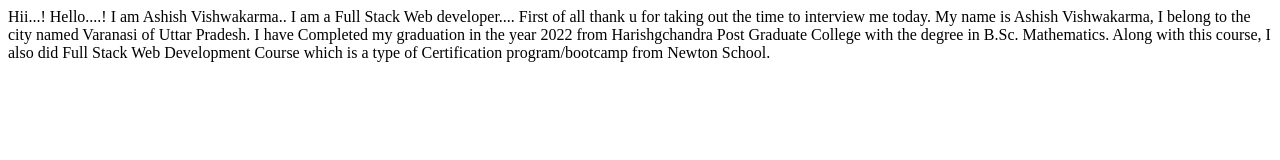
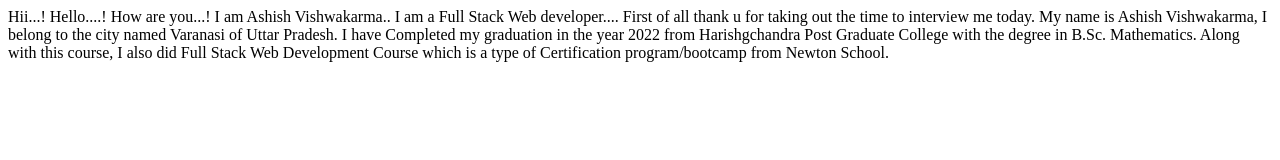
Before and after one commit to ashishvish8738/FrontendFiles, a plain HTML site: page Basics/index.html in a window 1280 px wide. Drawn offline with Linux system fonts and the light colour scheme.

Commit message:
Update index.html

```diff
--- a/Basics/index.html
+++ b/Basics/index.html
@@ -9,6 +9,7 @@
 <body>
     Hii...!
     Hello....!
+    How are you...!
     I am Ashish Vishwakarma..
     I am a Full Stack Web developer....
     First of all thank u for taking out the time to interview me today.
```
